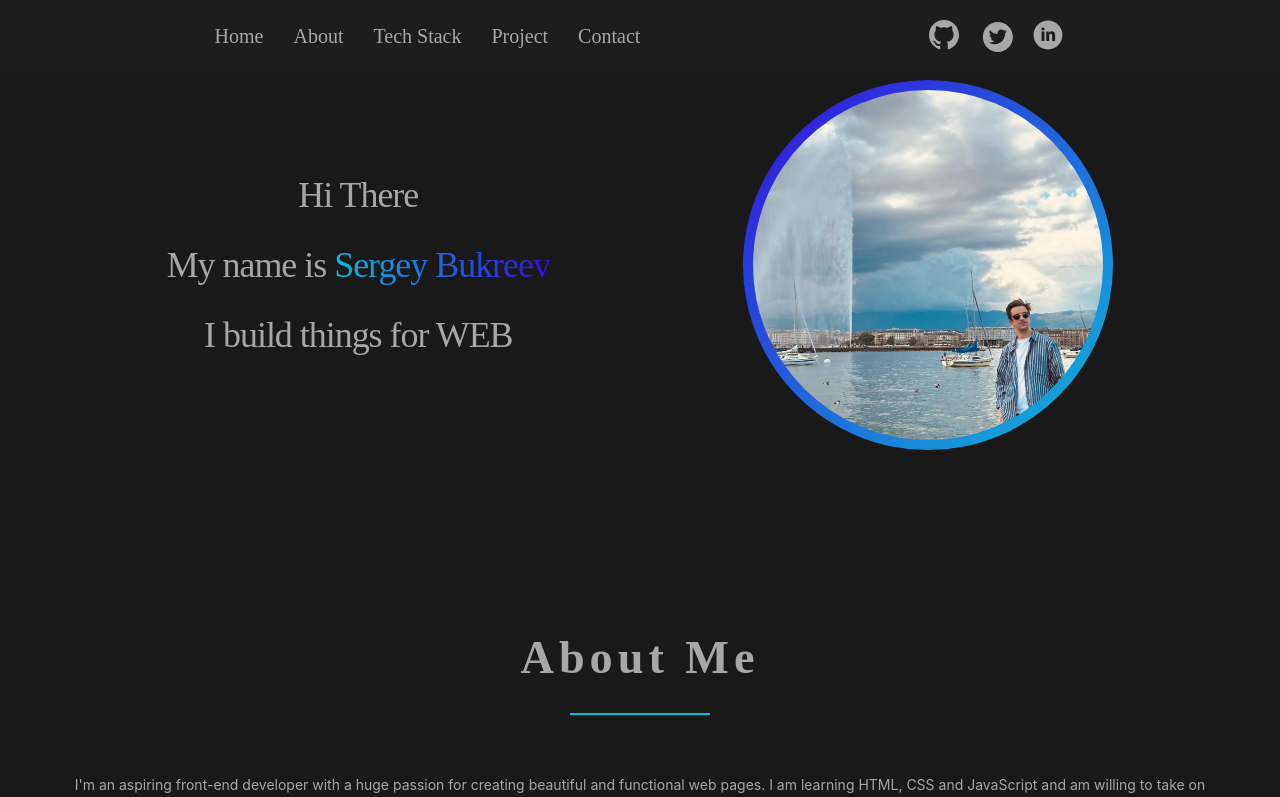
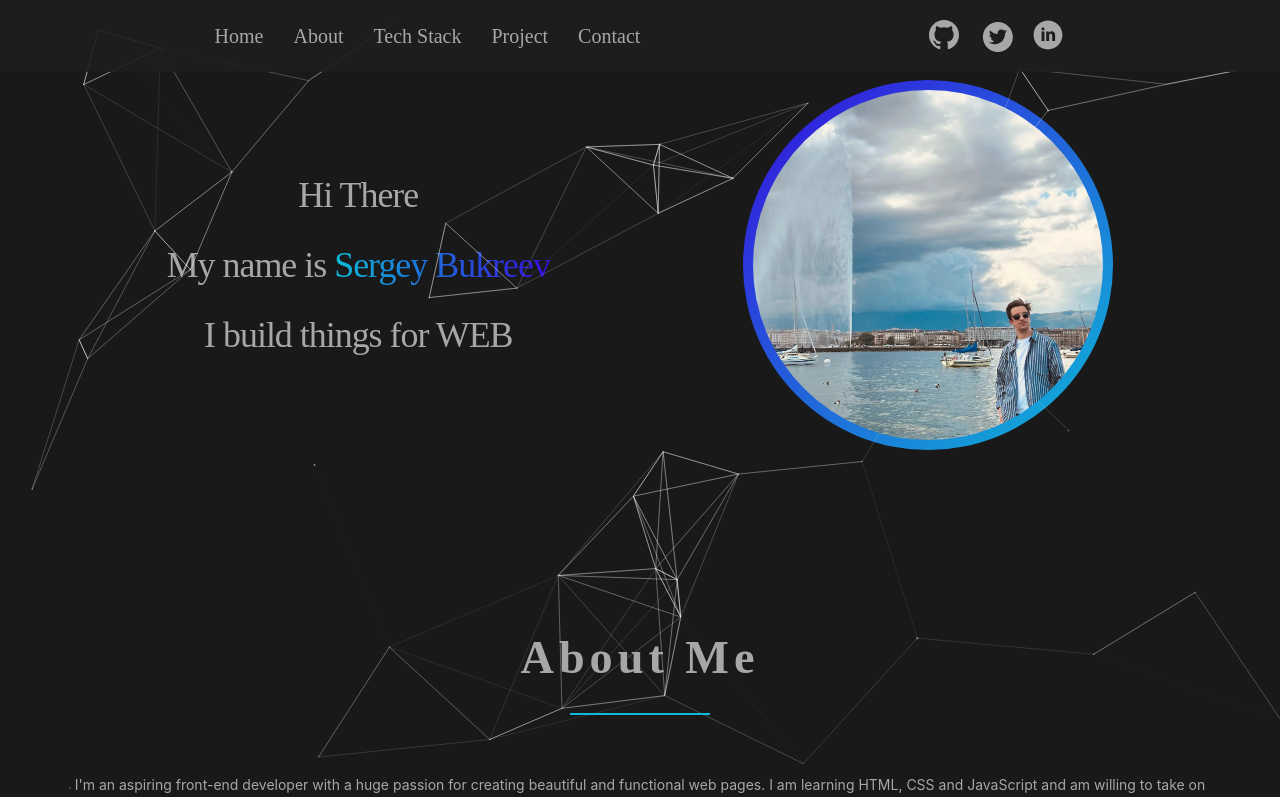
Before and after one commit to Sergey-Bukreev/SecondPortfolio, a React (Create React App) app: page / in a window 1280 px wide. Shown: the top 797 px of the page. Built offline with nearby package versions, Linux system fonts and the light colour scheme.

Commit message:
add Particles effect

```diff
--- a/package.json
+++ b/package.json
@@ -16,8 +16,11 @@
     "react": "^18.2.0",
     "react-alice-carousel": "^2.8.0",
     "react-dom": "^18.2.0",
+    "react-particles": "^2.12.2",
     "react-scripts": "5.0.1",
+    "react-tsparticles": "^2.12.2",
     "styled-components": "^6.1.1",
+    "tsparticles-slim": "^2.12.0",
     "typescript": "^4.9.5",
     "web-vitals": "^2.1.4"
   },
--- a/src/App.tsx
+++ b/src/App.tsx
@@ -9,11 +9,14 @@
 import {Contacts} from "./layot/section/contacts/Contacts";
 import {Footer} from "./layot/footer/Footer";
 import {Education} from "./layot/section/education/Education";
+import Particles from "react-particles";
+import {Particle} from "./components/Particle/Particle";
 
 function App() {
   return (
     <div className="App">
-      <Header />
+      <Particle />
+        <Header />
       <Maine />
         <AboutMe />
         <Education />
--- /dev/null
+++ b/src/components/Particle/Particle.tsx
@@ -0,0 +1,86 @@
+import { useCallback } from "react";
+import type { Container, Engine } from "tsparticles-engine";
+import Particles from "react-particles";
+
+import { loadSlim } from "tsparticles-slim";
+
+ export const Particle = () => {
+    const particlesInit = useCallback(async (engine: Engine) => {
+        console.log(engine);
+
+        await loadSlim(engine);
+    }, []);
+
+    const particlesLoaded = useCallback(async (container: Container | undefined) => {
+        console.log(container);
+    }, []);
+    return (
+        <Particles
+            id="tsparticles"
+            init={particlesInit}
+            loaded={particlesLoaded}
+            options={{
+
+                fpsLimit: 120,
+                interactivity: {
+                    events: {
+
+                        onHover: {
+                            enable: true,
+                            mode: "repulse",
+                        },
+                        resize: true,
+                    },
+                    modes: {
+                        push: {
+                            quantity: 4,
+                        },
+                        repulse: {
+                            distance: 200,
+                            duration: 0.4,
+                        },
+                    },
+                },
+                particles: {
+                    color: {
+                        value: "#ffffff",
+                    },
+                    links: {
+                        color: "#ffffff",
+                        distance: 200,
+                        enable: true,
+                        opacity: 0.5,
+                        width: 1,
+                    },
+                    move: {
+                        direction: "none",
+                        enable: true,
+                        outModes: {
+                            default: "bounce",
+                        },
+                        random: false,
+                        speed: 2,
+                        straight: false,
+                    },
+                    number: {
+                        density: {
+                            enable: true,
+                            area: 1000,
+                        },
+                        value: 50,
+                    },
+                    opacity: {
+                        value: 0.5,
+                    },
+                    shape: {
+                        type: "circle",
+                    },
+                    size: {
+                        value: { min: 0.2, max: 1 },
+                    },
+                },
+                detectRetina: true,
+            }}
+        />
+    );
+};
```
